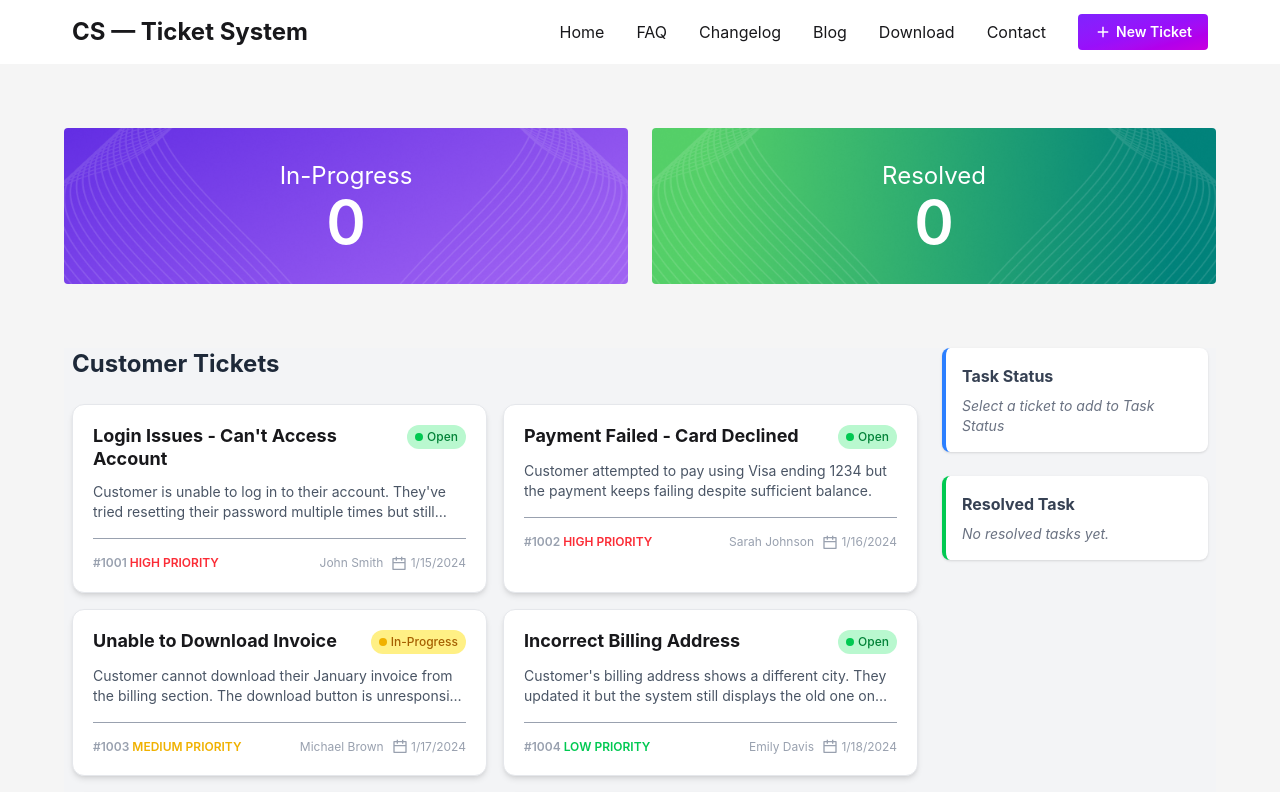
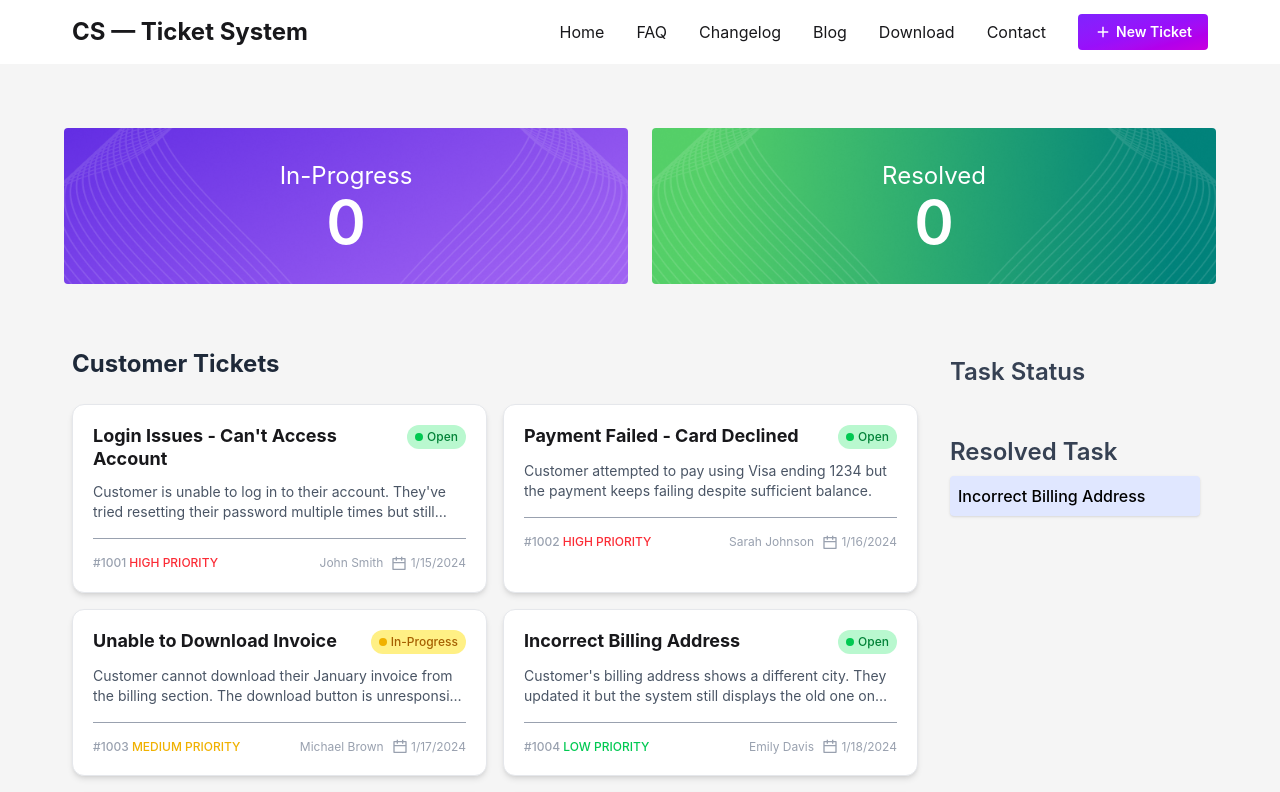
Before and after one commit to hasanujjamanjibon/customer-tickets-projects-assignment, a React (Vite) app: page / in a window 1280 px wide. Shown: the top 792 px of the page. Built offline with nearby package versions, Linux system fonts and the light colour scheme.

Commit message:
in progress counter added & Task status show when clicked on tickets

```diff
--- a/index.html
+++ b/index.html
@@ -2,7 +2,7 @@
 <html lang="en">
   <head>
     <meta charset="UTF-8" />
-    <link rel="icon" type="image/svg+xml" href="/vite.svg" />
+    <link rel="shortcut icon" href="/icon.png" type="image/x-icon" />
     <meta name="viewport" content="width=device-width, initial-scale=1.0" />
     <title>CS — Ticket System</title>
   </head>
--- a/src/App.jsx
+++ b/src/App.jsx
@@ -1,13 +1,38 @@
+import { useEffect, useState } from 'react';
 import AnalyticsOverview from './components/AnalyticsOverview/AnalyticsOverview';
 import DashboardSummary from './components/DashboardSummary/DashboardSummary';
 import NavBar from './components/Navbar/NavBar';
 
 function App() {
+  const [inProgressData, setInProgressData] = useState([]);
+
+  const submitOnTaskStatus = (CardID) => {
+    const existingData = JSON.parse(localStorage.getItem('in-progress')) || [];
+    const isDuplicate = existingData.find((id) => id === CardID);
+    if (isDuplicate) {
+      alert('Already Added');
+      return;
+    }
+    const updatedTask = [...existingData, CardID];
+    localStorage.setItem('in-progress', JSON.stringify(updatedTask));
+    setInProgressData(updatedTask);
+  };
+
+  useEffect(() => {
+    const loadDatafromLocalStorage = async () => {
+      const storedData =
+        (await JSON.parse(localStorage.getItem('in-progress'))) || [];
+
+      setInProgressData(storedData);
+    };
+    loadDatafromLocalStorage();
+  }, []);
+
   return (
-    <div className='bg-[#F5F5F5] h-fit'>
+    <div>
       <NavBar />
-      <AnalyticsOverview />
-      <DashboardSummary />
+      <AnalyticsOverview inProgressData={inProgressData} />
+      <DashboardSummary submitOnTaskStatus={submitOnTaskStatus} inProgressData={inProgressData} />
     </div>
   );
 }
--- a/src/components/AnalyticsOverview/AnalyticsOverview.jsx
+++ b/src/components/AnalyticsOverview/AnalyticsOverview.jsx
@@ -1,10 +1,22 @@
+// import { useEffect, useState } from 'react';
 import StatsCards from '../StatsCards/StatsCards';
 
-const AnalyticsOverview = () => {
+const AnalyticsOverview = ({ inProgressData }) => {
+  // const [inProgressData, setInProgressData] = useState([]);
+
+  // useEffect(() => {
+  //   const loadDatafromLocalStorage = async () => {
+  //     const getInProgressData = await JSON.parse(
+  //       localStorage.getItem('in-progress'),
+  //     );
+  //     setInProgressData(getInProgressData);
+  //   };
+  //   loadDatafromLocalStorage();
+  // }, []);
   return (
     <div className='max-w-6xl mx-auto grid grid-cols-1 sm:grid-cols-2 gap-4 lg:gap-6 p-4 md:p-8 lg:p-16 lg:px-0'>
-      <StatsCards progress='In-Progress' />
-      <StatsCards progress='Resolved' />
+      <StatsCards progress='In-Progress' taskCount={inProgressData?.length} />
+      <StatsCards progress='Resolved' taskCount={0} />
     </div>
   );
 };
--- a/src/components/DashboardSummary/DashboardSummary.jsx
+++ b/src/components/DashboardSummary/DashboardSummary.jsx
@@ -1,16 +1,21 @@
 import { RiCalendarLine } from '@remixicon/react';
 import { useEffect, useState } from 'react';
 import TicketCard from '../TicketCard/TicketCard';
+import TaskStatusCard from '../TaskStatusCard/TaskStatusCard';
 
-const DashboardSummary = () => {
+const DashboardSummary = ({ submitOnTaskStatus, inProgressData }) => {
+
   const [tickets, setTickets] = useState([]);
   const [loading, setLoading] = useState(true);
+
+  const matchedTasks = tickets.filter((task) =>
+    inProgressData.includes(task?.id),
+  );
 
   useEffect(() => {
     const fetchTickets = async () => {
       try {
         setLoading(true);
-        // public folder-e tickets.json thakle eibhabe call kora jay
         const response = await fetch('/tickets-data.json');
         const data = await response.json();
         setTickets(data);
@@ -24,18 +29,29 @@ const DashboardSummary = () => {
   }, []);
 
   return (
-    <div className='grid grid-cols-1 lg:grid-cols-4 gap-6 px-2 bg-gray-100 min-h-screen max-w-6xl mx-auto'>
+    <div className='grid grid-cols-1 lg:grid-cols-4 gap-6 px-2  min-h-fit max-w-6xl mx-auto'>
       <aside className='lg:col-span-1 order-first lg:order-last space-y-6'>
-        <div className='bg-white p-4 rounded-lg shadow-sm border-l-4 border-blue-500'>
-          <h2 className='font-bold text-gray-700 mb-2'>Task Status</h2>
-          <p className='text-sm text-gray-500 italic'>
+        <div className='p-2 rounded-sm '>
+          <h2 className='font-semibold text-gray-700 mb-2 text-2xl'>
+            Task Status
+          </h2>
+          <div className='space-y-3'>
+            {matchedTasks?.map((task) => (
+              <TaskStatusCard key={task?.id} task={task} />
+            ))}
+          </div>
+          {/* <p className='text-sm text-gray-500 italic'>
             Select a ticket to add to Task Status
-          </p>
+          </p> */}
         </div>
 
-        <div className='bg-white p-4 rounded-lg shadow-sm border-l-4 border-green-500'>
-          <h2 className='font-bold text-gray-700 mb-2'>Resolved Task</h2>
-          <p className='text-sm text-gray-500 italic'>No resolved tasks yet.</p>
+        <div className='p-2 rounded-sm '>
+          <h2 className='font-semibold text-gray-700 mb-2 text-2xl'>
+            Resolved Task
+          </h2>
+          <p className='text-base text-black p-2 shadow-sm bg-[#E0E7FF] font-medium   rounded-sm'>
+            Incorrect Billing Address
+          </p>
         </div>
       </aside>
 
@@ -44,34 +60,14 @@ const DashboardSummary = () => {
           Customer Tickets
         </h1>
 
-        <div className='grid grid-cols-1 md:grid-cols-2 gap-4'>
-          {/* <div className='bg-white p-5 rounded-xl shadow-md border border-gray-200'>
-            <div className='flex justify-between items-start mb-3'>
-              <h3 className='font-bold text-lg leading-tight'>
-                Login Issues - Can't Access Account
-              </h3>
-              <span className='bg-green-100 text-green-700 text-xs px-2 py-1 rounded-full flex items-center gap-1'>
-                <span className='w-2 h-2 bg-green-500 rounded-full'></span> Open
-              </span>
-            </div>
-            <p className='text-gray-600 text-sm mb-4 line-clamp-2'>
-              Customer is unable to log in to their account. They've tried
-              resetting their password multiple times...
-            </p>
-            <div className='flex justify-between items-center text-xs text-gray-400 mt-auto pt-4 border-t'>
-              <span className='text-red-500 font-semibold'>
-                #1001 HIGH PRIORITY
-              </span>
-              <div className='flex items-center gap-2'>
-                <span>John Smith</span>
-                <span>📅 1/15/2024</span>
-              </div>
-            </div>
-          </div> */}
-
+        <div className='grid grid-cols-1 md:grid-cols-2 gap-4 h-screen'>
           {loading ||
             tickets?.map((ticket) => (
-              <TicketCard key={ticket?.id} ticket={ticket} />
+              <TicketCard
+                key={ticket?.id}
+                ticket={ticket}
+                submitOnTaskStatus={submitOnTaskStatus}
+              />
             ))}
         </div>
       </main>
--- a/src/components/StatsCards/StatsCards.jsx
+++ b/src/components/StatsCards/StatsCards.jsx
@@ -1,6 +1,4 @@
-const StatsCards = ({ progress }) => {
-
-
+const StatsCards = ({ progress, taskCount }) => {
   return (
     <div
       className={`relative rounded-sm  p-8 text-white overflow-hidden bg-cover bg-no-repeat bg-center    ${
@@ -13,7 +11,7 @@ const StatsCards = ({ progress }) => {
         <span className='text-2xl'>
           {progress === 'In-Progress' ? 'In-Progress' : 'Resolved'}
         </span>
-        <span className='text-6xl font-semibold'>0</span>
+        <span className='text-6xl font-semibold'>{taskCount || 0}</span>
       </div>
     </div>
   );
--- /dev/null
+++ b/src/components/TaskStatusCard/TaskStatusCard.jsx
@@ -0,0 +1,26 @@
+const TaskStatusCard = ({ task }) => {
+  const { id, title } = task || {};
+
+  const onComplete = () => {
+    console.log(id);
+  };
+  return (
+    <div className='max-w-md w-full bg-white rounded-sm shadow-sm p-3 space-y-4  transition duration-300'>
+      <h3 className='text-base font-semibold text-gray-800 truncate'>
+        {title}
+      </h3>
+
+      <button className='relative w-full bg-green-600 cursor-pointer overflow-hidden rounded-lg border border-green-600 group'>
+        <span className='absolute inset-0 bg-green-700 -translate-x-full group-hover:translate-x-0 transition-transform duration-500 ease-in-out'></span>
+        <span
+          onClick={() => onComplete()}
+          className='relative z-10 block py-1.5 text-center font-semibold text-white group-hover:text-white transition duration-300'
+        >
+          Complete
+        </span>
+      </button>
+    </div>
+  );
+};
+
+export default TaskStatusCard;
--- a/src/components/TicketCard/TicketCard.jsx
+++ b/src/components/TicketCard/TicketCard.jsx
@@ -1,11 +1,14 @@
 import { RiCalendarLine } from '@remixicon/react';
 
-const TicketCard = ({ ticket }) => {
+const TicketCard = ({ ticket, submitOnTaskStatus }) => {
   const { id, title, description, customer, priority, status, createdAt } =
     ticket || {};
 
   return (
-    <div className='bg-white p-5 rounded-xl shadow-md border border-gray-200'>
+    <div
+      onClick={() => submitOnTaskStatus(id)}
+      className='bg-white p-5 rounded-xl shadow-md border border-gray-200 cursor-pointer'
+    >
       <div className='flex justify-between items-start mb-3'>
         <h3 className='font-bold text-lg leading-tight'>{title}</h3>
         <div
@@ -19,7 +22,7 @@ const TicketCard = ({ ticket }) => {
       </div>
       <p className='text-gray-600 text-sm mb-4 line-clamp-2'>{description}</p>
       <div className='flex justify-between items-center text-xs text-gray-400 mt-auto pt-4 border-t'>
-        <span className=' font-semibold'>
+        <span className=' font-medium'>
           #{id}{' '}
           <span
             className={` ${
--- a/src/main.jsx
+++ b/src/main.jsx
@@ -2,4 +2,8 @@ import { createRoot } from 'react-dom/client';
 import './index.css';
 import App from './App';
 import 'remixicon/fonts/remixicon.css';
-createRoot(document.getElementById('root')).render(<App />);
+createRoot(document.getElementById('root')).render(
+  <div className='bg-[#F5F5F5] h-fit'>
+    <App />
+  </div>,
+);
```
Also changed, not shown: public/favicon.png (added), public/icon.png (added).
